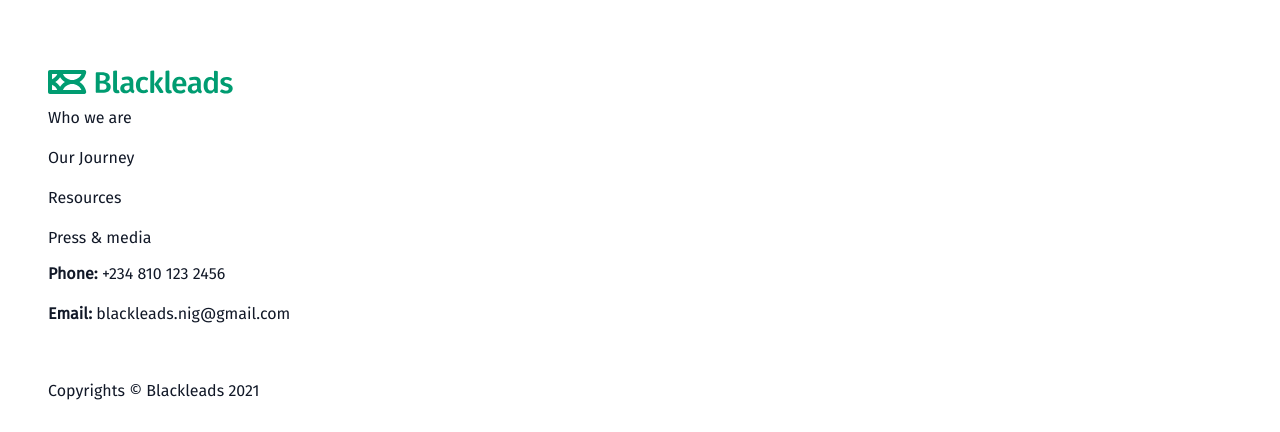
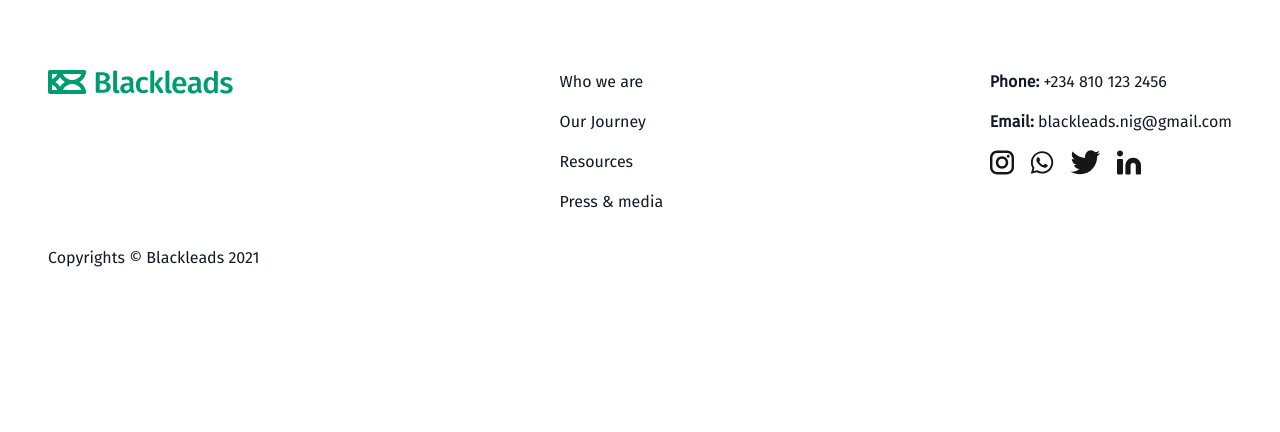
Before and after one commit to CyberGeni/blackleads, a plain HTML site: page index.html in a window 1280 px wide. Shown: the part 3484-3916 px from the top of the page. After the commit the page ends 3786 px from the top, so only its background shows below. Drawn offline with nearby package versions, Linux system fonts and the light colour scheme.

Commit message:
who-we-are images

```diff
--- a/index.html
+++ b/index.html
@@ -179,11 +179,11 @@
       <button class="px-5 py-3 bg-emerald-600 text-black md:text-white border-black border-2 md:border-0 font-medium mx-auto text-center flex justify-center"><a href="">Support us</a></button>
       <!-- Sitemap/Footer -->
       <footer class="bg-emerald-600 md:bg-white px-8 md:px-10 lg:px-12 py-8 mt-8 md:mt-16 text-white md:text-gray-900">
-        <section>
+        <section class="md:flex md:items-start md:justify-between">
           <img class="hidden md:flex" src="images/logo.svg" alt="">
           <img class="md:hidden" src="images/logo-white.svg" alt="">
-          <div class="mt-3">
-            <ul class="space-y-4 my-3 ">
+          <div class="mt-3 md:mt-0">
+            <ul class="space-y-4 my-3 md:my-0">
               <li><a href="">Who we are</a></li>
               <li><a href="">Our Journey</a></li>
               <li><a href="">Resources</a></li>
@@ -191,20 +191,25 @@
             </ul>
           </div>
           <div>
-            <ul class="space-y-4 my-3">
+            <ul class="space-y-4 my-3 md:my-0">
               <li><strong>Phone: </strong>+234 810 123 2456</li>
               <li><strong>Email: </strong>blackleads.nig@gmail.com</li>
-              <div class="flex flex-row space-x-4">
-                <img src="images/instagram.svg" alt="">
-                <img src="images/whatsapp.svg" alt="">
-                <img src="images/twitter.svg" alt="">
-                <img src="images/linkedin.svg" alt="">
+              <div class="flex flex-row">
+                <img class="md:hidden mr-3" src="images/instagram.svg" alt="">
+                <img class="md:hidden mr-3" src="images/whatsapp.svg" alt="">
+                <img class="md:hidden mr-3" src="images/twitter.svg" alt="">
+                <img class="md:hidden" src="images/linkedin.svg" alt="">
+                <!-- desktop icons -->
+                <img class="hidden mr-4 md:block" src="images/instagram-black.svg" alt="">
+                <img class="hidden mr-4 md:block" src="images/whatsapp-black.svg" alt="">
+                <img class="hidden mr-4 md:flex" src="images/twitter-black.svg" alt="">
+                <img class="hidden md:flex" src="images/linkedin-black.svg" alt="">
               </div>
             </ul>
           </div>
 
         </section>
-        <p>Copyrights &copy Blackleads 2021</p>
+        <p class="mt-8">Copyrights &copy Blackleads 2021</p>
       </footer>
     </main>
 </header>
```
Also changed, not shown: images/Abdulbasit-Olona.svg (added), images/Haneefah-Abdurrahman.svg (added), images/Ibrahim-Abdurraheem.svg (added), images/Ibrahim-Otukoya.svg (added), images/Mustapha-Ameen.svg (added), images/decor-purple-big.svg (added), images/instagram-black.svg (added), images/linkedin-black.svg (added), images/logo-single.svg (added), images/twitter-black.svg (added), images/whatsapp-black.svg (added), 2 other files.
